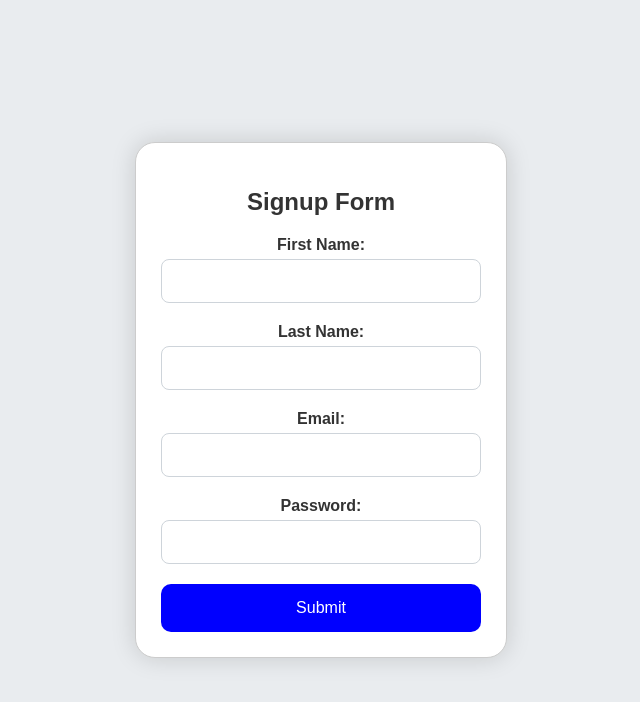
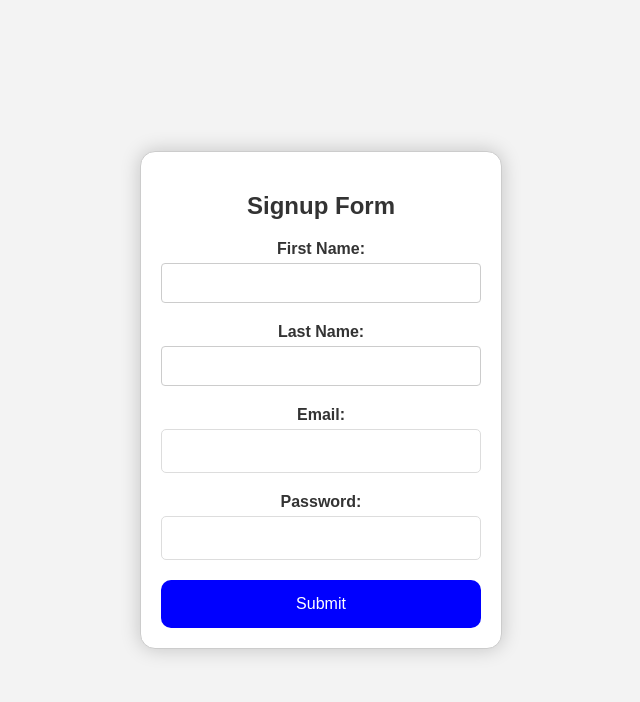
Before and after one commit to sanyaa12/node-frontend, a React (Create React App) app: page / in a window 1280 px wide. Shown: the top 702 px of the page, without its empty margins (319-959 px from the left). Built offline with nearby package versions, Linux system fonts and the light colour scheme; the HTML template or start-up script is replaced by a standard one.

Commit message:
Update Login.css

```diff
--- a/src/common/Login.css
+++ b/src/common/Login.css
@@ -1,6 +1,6 @@
 body {
-  font-family: 'Arial', sans-serif;
-  background-color: #e9ecef; /* Slightly lighter background for better contrast */
+  font-family: Arial, sans-serif;
+  background-color: #f3f3f3;
   margin: 0;
   padding: 0;
   display: flex;
@@ -10,16 +10,16 @@ body {
 }
 
 .main {
-  background-color: #ffffff;
-  border-radius: 20px; /* More rounded corners for a modern look */
-  box-shadow: 0 0 25px rgba(0, 0, 0, 0.15); /* Slightly larger shadow for better prominence */
-  padding: 25px; /* Increased padding for better spacing */
-  width: 320px; /* Slightly wider form */
+  background-color: #fff;
+  border-radius: 15px;
+  box-shadow: 0 0 20px rgba(0, 0, 0, 0.2);
+  padding: 20px;
+  width: 320px; /* Slightly wider for more space */
 }
 
 h2 {
-  color: #28a745; /* Slightly darker green for better contrast */
-  margin-bottom: 25px; /* Increased margin for better spacing */
+  color: #4caf50;
+  margin-bottom: 20px;
   text-align: center;
 }
 
@@ -29,43 +29,41 @@ h2 {
 
 label {
   display: block;
-  margin-bottom: 8px; /* Increased margin for better spacing */
-  color: #333; /* Darker text color for better readability */
+  margin-bottom: 5px;
+  color: #555;
   font-weight: bold;
 }
 
-input[type="text"],
 input[type="email"],
-input[type="password"],
-select {
+input[type="password"] {
   width: 100%;
   padding: 12px; /* Increased padding for better usability */
   box-sizing: border-box;
-  border: 1px solid #ced4da; /* Slightly darker border for better contrast */
-  border-radius: 8px; /* More rounded corners for a modern look */
+  border: 1px solid #ddd;
+  border-radius: 5px;
   outline: none;
-  transition: border-color 0.3s;
+  transition: border-color 0.3s, box-shadow 0.3s; /* Added box-shadow transition */
 }
 
-input[type="text"]:focus,
 input[type="email"]:focus,
-input[type="password"]:focus,
-select:focus {
-  border-color: #28a745; /* Match the heading color for consistency */
+input[type="password"]:focus {
+  border-color: #4caf50;
+  box-shadow: 0 0 5px rgba(76, 175, 80, 0.5); /* Added subtle box-shadow for focus */
 }
 
 button[type="submit"] {
   padding: 15px;
-  border-radius: 10px; /* Rounded corners for consistency */
+  border-radius: 10px;
   border: none;
-  background-color: #28a745; /* Slightly darker green for better contrast */
+  background-color: #4caf50;
   color: white;
   cursor: pointer;
   width: 100%;
   font-size: 16px;
-  transition: background-color 0.3s;
+  transition: background-color 0.3s, transform 0.3s; /* Added transform transition */
 }
 
 button[type="submit"]:hover {
-  background-color: #218838; /* Slightly darker hover color for better contrast */
+  background-color: #45a049;
+  transform: translateY(-2px); /* Added slight lift on hover */
 }
```
